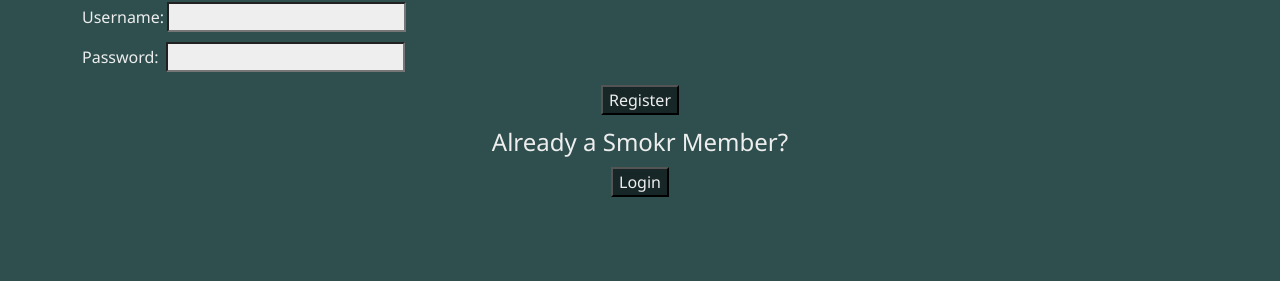
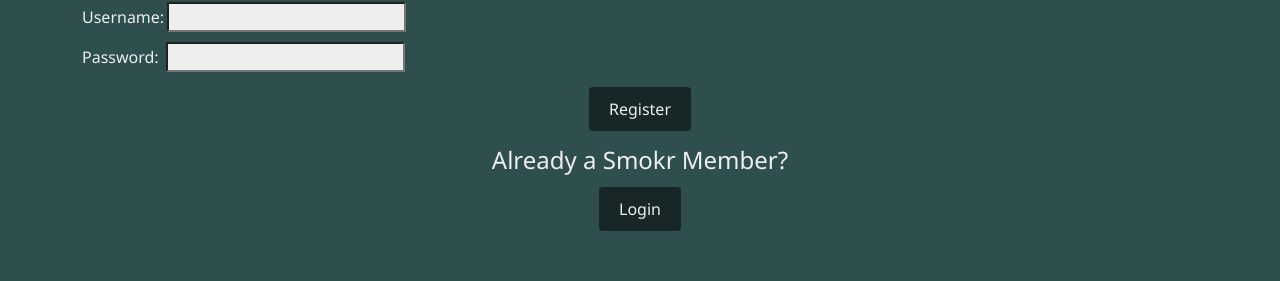
Before and after one commit to cmhwood/solo-project-smokr, a React (Vite) app: page /#/home in a window 1280 px wide. Shown: the part 190-471 px from the top of the page. Built offline with nearby package versions, Linux system fonts and the light colour scheme; no server answers.

Commit message:
formatting

```diff
--- a/src/components/App/App.css
+++ b/src/components/App/App.css
@@ -51,6 +51,13 @@
   color: #eeeeee;
   background-color: #172727;
   width: auto;
+  /* width: 100%; */
+  margin: 5px 0;
+  padding: 10px 20px;
+  border: none;
+  border-radius: 4px;
+  cursor: pointer;
+  transition: background-color 0.3s ease;
 }
 
 .btn_sizeMin {
--- a/src/components/CooksPage/CooksPage.jsx
+++ b/src/components/CooksPage/CooksPage.jsx
@@ -19,7 +19,7 @@
 
   return (
     <div className='container-fluid px-0'>
-      <h2 className='my-4'>My Cooks</h2>
+      <h2 className='my-4'>My Smokr</h2>
       <div className='row mx-0'>
         {cooks.map((cook) => (
           <div key={cook.id} className='col-12 px-0'>
--- a/src/components/UserPage/UserPage.jsx
+++ b/src/components/UserPage/UserPage.jsx
@@ -62,11 +62,11 @@
             <h2>Profile Image Upload</h2>
             {useScript('https://widget.cloudinary.com/v2.0/global/all.js')}
             <button className='pick-btn' type='button' onClick={openWidget}>
-            Pick File
+              Select Profile Image
             </button>
           </div>
         </center>
-        <br />
+        {/* <br /> */}
         {/* <div>
           <input
             type='text'
@@ -76,7 +76,9 @@
           />
           </div> */}
         <center>
-        <button className='profile-btn' onClick={handleProfileImageUpdate}>Update Profile Image</button>
+          <button className='profile-btn' onClick={handleProfileImageUpdate}>
+            Save
+          </button>
         </center>
       </div>
       <center>
```
Lines whose indentation alone changed are shown as unchanged.
